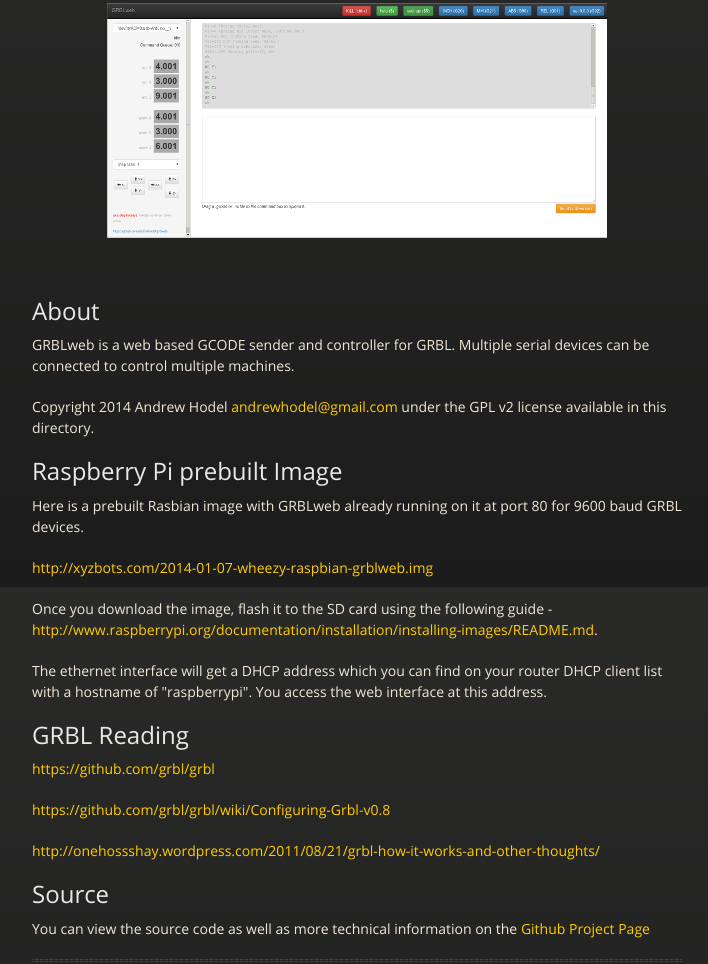
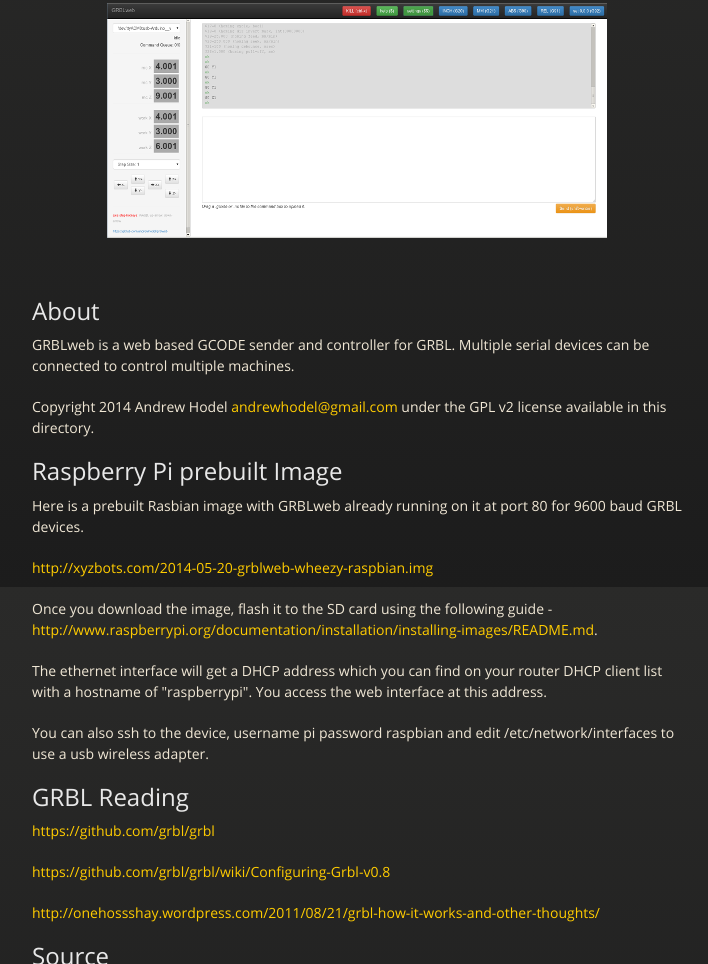
Before and after one commit to andrewhodel/grblweb, a plain HTML site: page index.html in a window 1280 px wide. Shown: the part 213-1177 px from the top of the page, without its empty margins (283-991 px from the left). Drawn offline with nearby package versions, Linux system fonts and the light colour scheme.

Commit message:
new pi img

```diff
--- a/index.html
+++ b/index.html
@@ -49,12 +49,14 @@
 <p>Here is a prebuilt Rasbian image with GRBLweb already running on it at port 80 for 9600 baud GRBL devices.</p>
 
 <p>
-<a href="http://xyzbots.com/2014-01-07-wheezy-raspbian-grblweb.img">http://xyzbots.com/2014-01-07-wheezy-raspbian-grblweb.img</a>
+<a href="http://xyzbots.com/2014-05-20-grblweb-wheezy-raspbian.img">http://xyzbots.com/2014-05-20-grblweb-wheezy-raspbian.img</a>
 </p>
 
 <p>Once you download the image, flash it to the SD card using the following guide - <a href="http://www.raspberrypi.org/documentation/installation/installing-images/README.md">http://www.raspberrypi.org/documentation/installation/installing-images/README.md</a>.</p>
 
 <p>The ethernet interface will get a DHCP address which you can find on your router DHCP client list with a hostname of "raspberrypi".  You access the web interface at this address.</p>
+
+<p>You can also ssh to the device, username pi password raspbian and edit /etc/network/interfaces to use a usb wireless adapter.</p>
 
 <h2>
 <a name="grbl-reading" class="anchor" href="#grbl-reading"><span class="octicon octicon-link"></span></a>GRBL Reading</h2>
```
